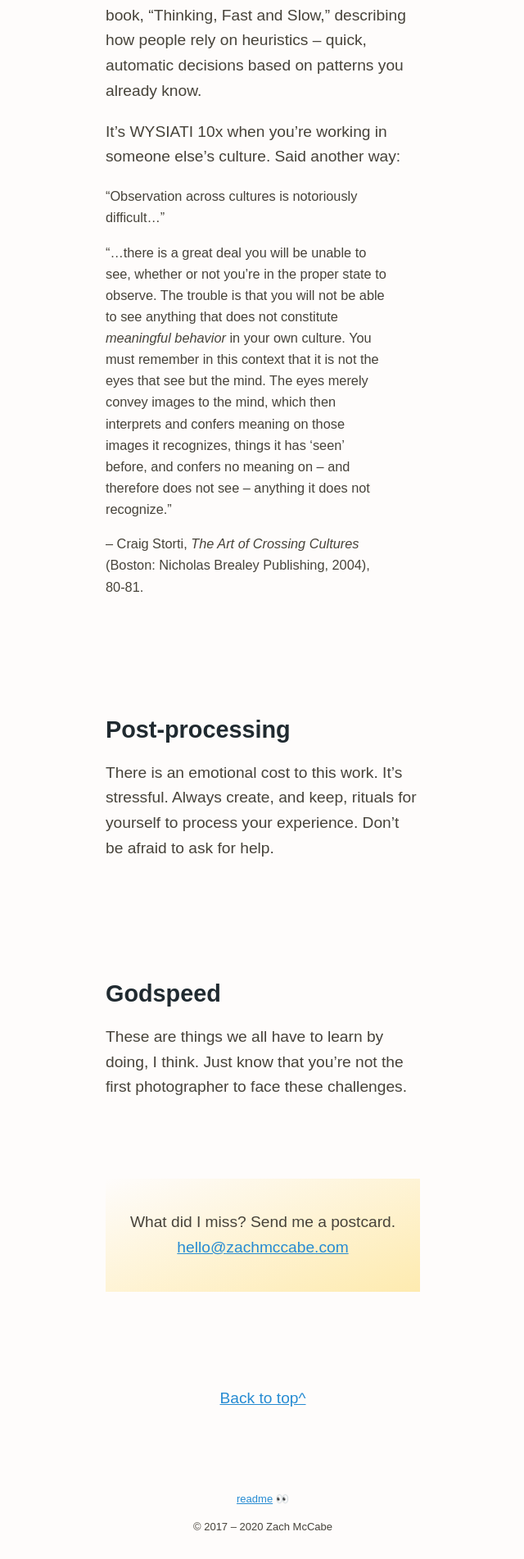
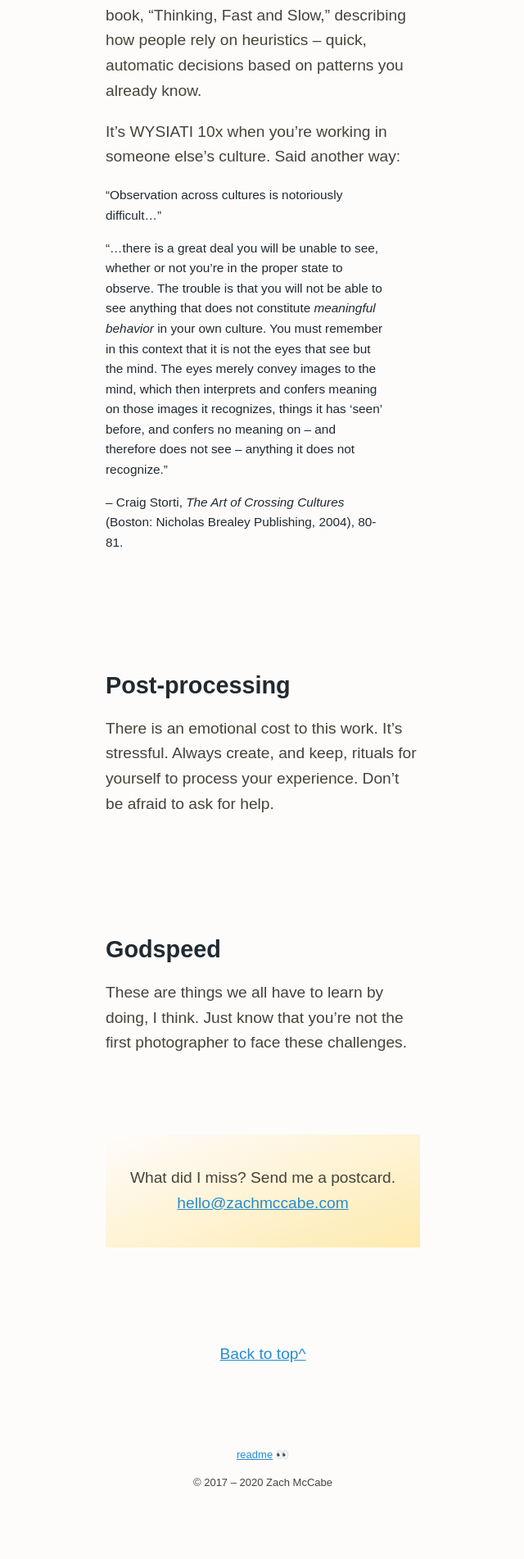
Before and after one commit to zachmccabe/zachmccabe.github.io, a Jekyll site: the page built from postcard.md, in a window 1280 px wide. Shown: the part 2605-4507 px from the top of the page at 82% size, without its empty margins (319-959 px from the left). Built offline with Jekyll 4.4.1, drawn with Linux system fonts in a browser that asks for light colours.

Commit message:
Update kaoliang3_article.css

```diff
--- a/assets/css/kaoliang3_article.css
+++ b/assets/css/kaoliang3_article.css
@@ -83,10 +83,6 @@ list-style-type: none;
 marign: 0;
 padding: 0;
 }
-
-
-
-
 
 
 
@@ -193,10 +189,9 @@ a {
 }
 
 aside, blockquote {
-/*  border-left: 0.05rem solid #225d25; */
-  font-size: 85%;
+  color: #202a30;
+  font-size: 80%;
   margin-left: 0;
-/*  padding: 0.5rem; */
 }
 
 aside + h2, h3, h4 {
```
